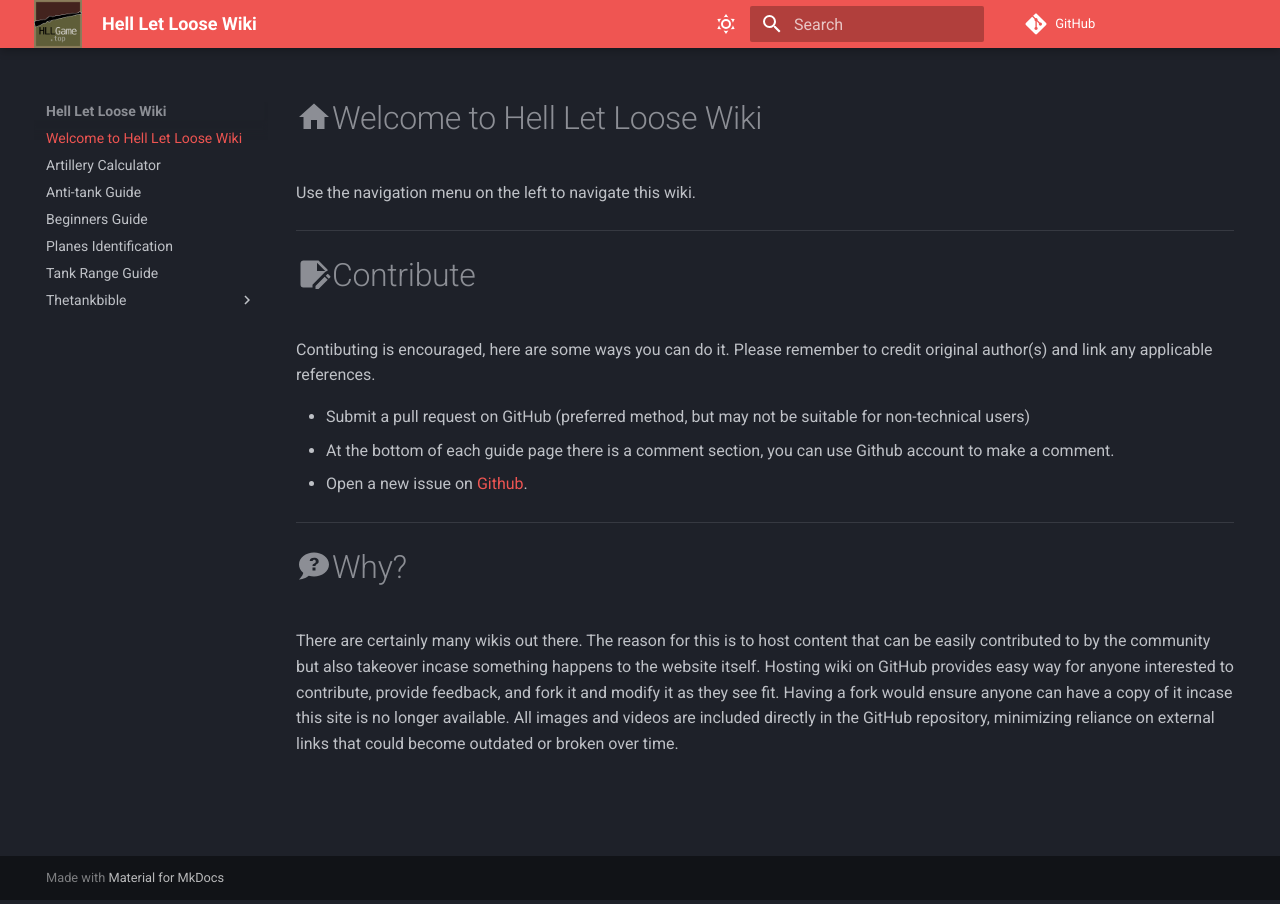
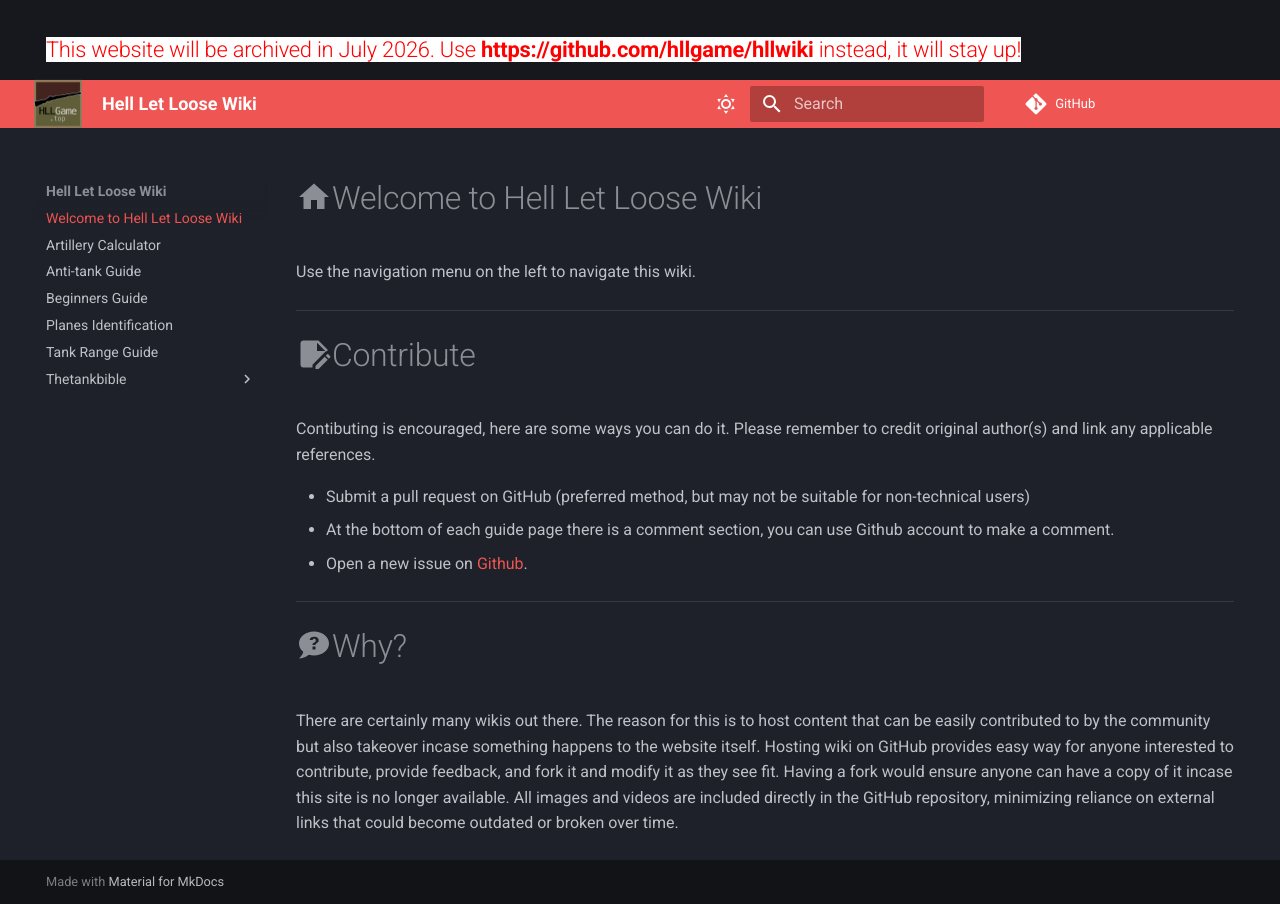
Before and after one commit to hllgame/hllwiki, an MkDocs documentation site: the page built from docs/index.md, in a window 1280 px wide. Built offline with MkDocs 1.6.1 and Material for MkDocs 9.7.7, drawn with Linux system fonts in a browser that asks for light colours; comment, search, counter and statistics services are not loaded.

```diff
--- a/overrides/main.html
+++ b/overrides/main.html
@@ -6,3 +6,7 @@
     data-website-id="2c1f5269-76ba-499f-8afd-b5ee31a5dc1e">
   </script>
 {% endblock %}
+
+{% block announce %}
+  <h2><span style="color: #ff0000; background-color: #ffffff;">This website will be archived in July 2026. Use <strong><a style="color: #ff0000; background-color: #ffffff;" href="https://github.com/hllgame/hllwiki">https://github.com/hllgame/hllwiki</a></strong> instead, it will stay up!</span></h2>
+{% endblock %}
```
Also changed, not shown: 1 other file.
